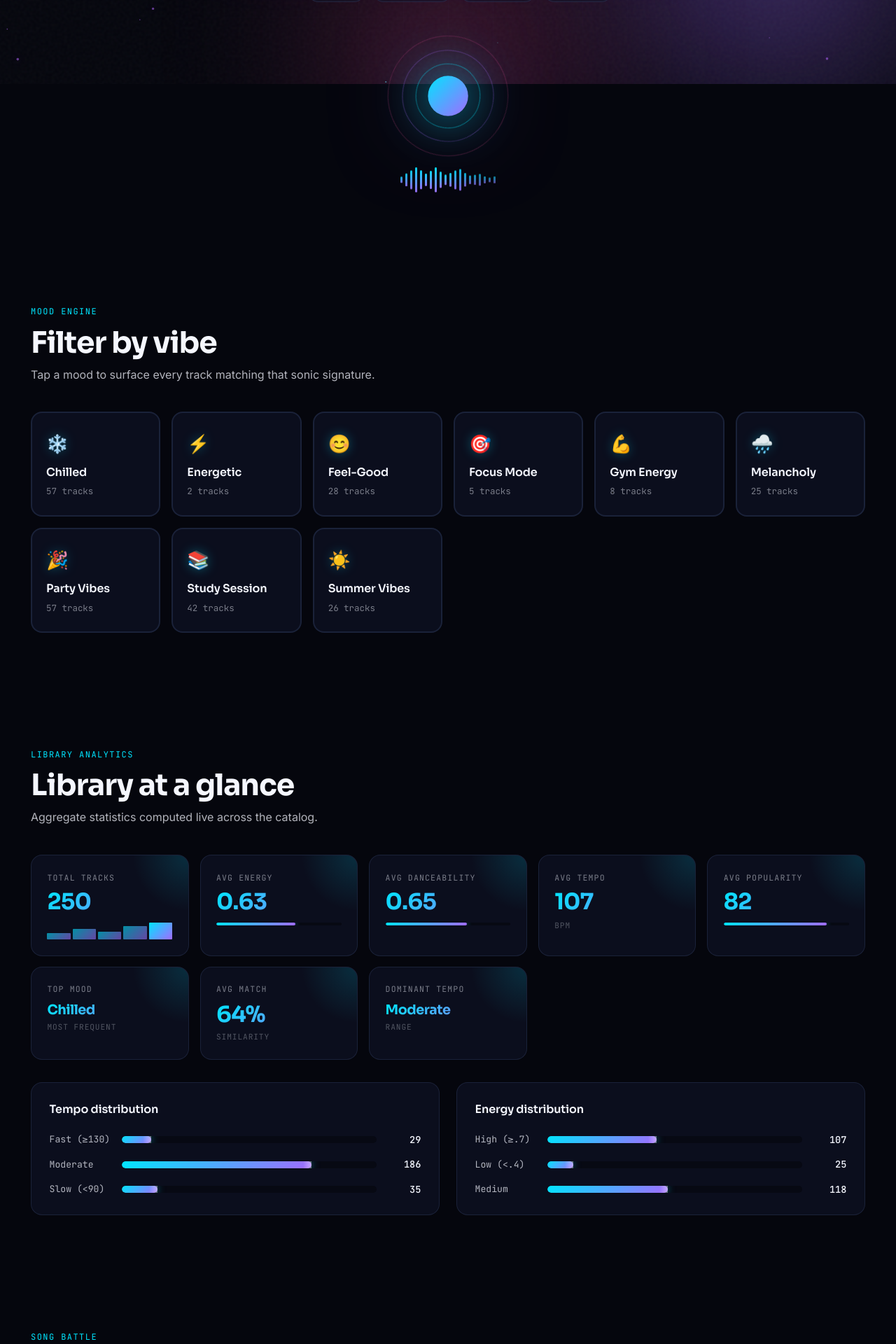
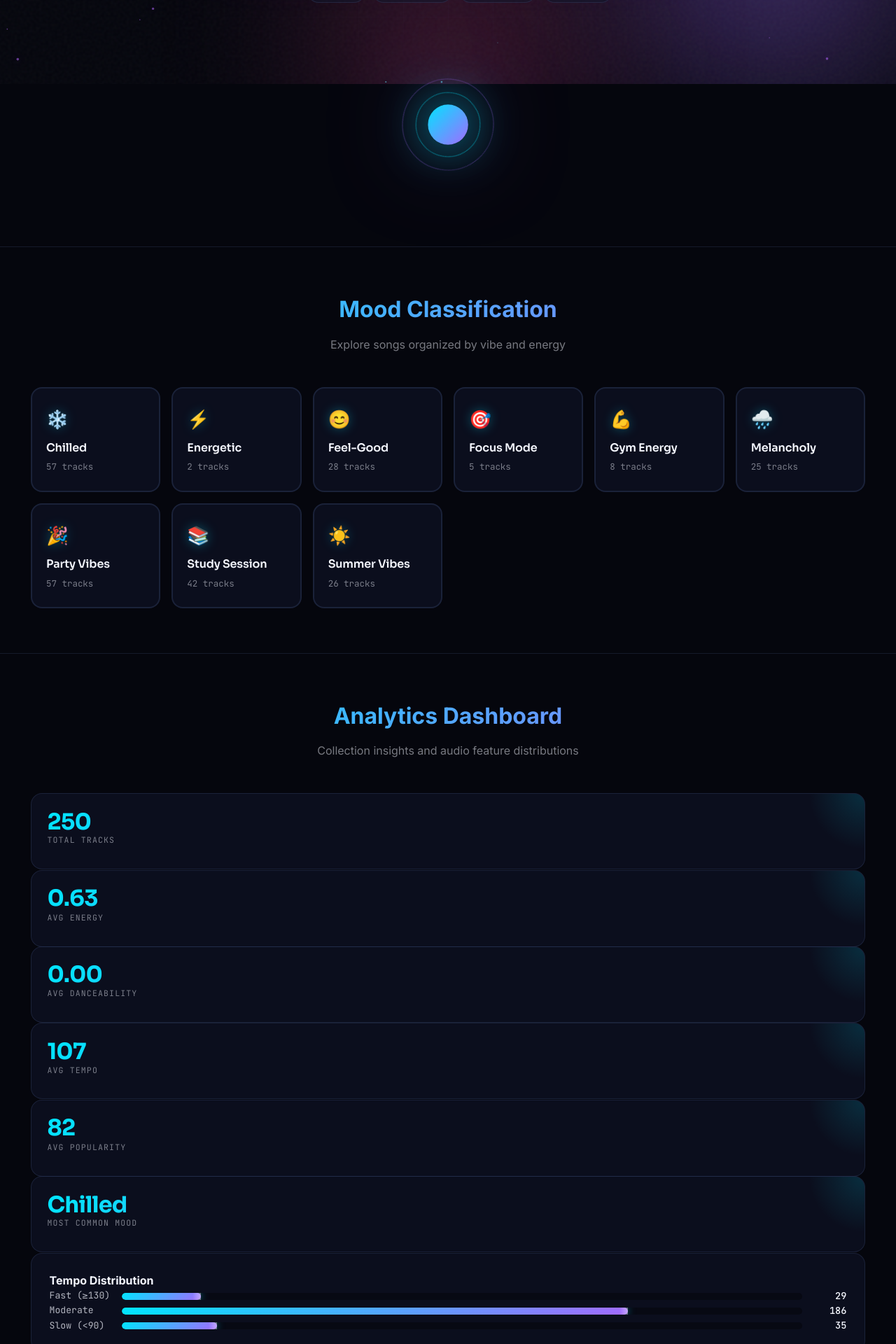
Before and after one commit to arshiasharma08/spotify_song_analyzer, a Flask app: page / in a window 1280 px wide. Shown: the part 680-2600 px from the top of the page at 70% size. Run offline with Flask 3, Linux system fonts and the light colour scheme.

Commit message:
Update index.html

```diff
--- a/templates/index.html
+++ b/templates/index.html
@@ -28,17 +28,25 @@
     <!-- TOP NAV -->
     <header class="nav">
         <div class="container nav-inner">
-            <a href="#" class="brand">
+            <a href="#" class="brand" data-nav="home">
                 <span class="brand-mark">
                     <span class="brand-dot"></span>
                 </span>
                 <span class="brand-text">Sonar<span class="brand-text-dim">.ai</span></span>
             </a>
             <nav class="nav-links">
-                <a href="#search">Search</a>
-                <a href="#moods">Moods</a>
-                <a href="#dashboard">Analytics</a>
-                <a href="#battle">Battle</a>
+                <a href="#search" class="nav-link" data-nav="search">
+                    <span>Search</span>
+                </a>
+                <a href="#moods" class="nav-link" data-nav="moods">
+                    <span>Moods</span>
+                </a>
+                <a href="#dashboard" class="nav-link" data-nav="dashboard">
+                    <span>Analytics</span>
+                </a>
+                <a href="#battle" class="nav-link" data-nav="battle">
+                    <span>Battle</span>
+                </a>
             </nav>
             <div class="nav-pill">
                 <span class="pulse-dot"></span>
@@ -100,250 +108,144 @@
                         <div class="orb-core"></div>
                         <div class="orb-ring orb-ring-1"></div>
                         <div class="orb-ring orb-ring-2"></div>
-                        <div class="orb-ring orb-ring-3"></div>
-                    </div>
-                    <div class="waveform">
-                        <span></span><span></span><span></span><span></span><span></span>
-                        <span></span><span></span><span></span><span></span><span></span>
-                        <span></span><span></span><span></span><span></span><span></span>
-                        <span></span><span></span><span></span><span></span><span></span>
                     </div>
                 </div>
             </div>
         </section>
 
         <!-- SEARCH RESULTS -->
-        <section id="searchResults" class="section hidden">
+        <section id="results" class="results hidden">
             <div class="container">
-                <div class="section-head">
-                    <div>
-                        <span class="eyebrow">01 · Results</span>
-                        <h2 class="section-title">Search results</h2>
-                    </div>
-                    <span id="resultsCount" class="count-pill">0 tracks</span>
-                </div>
+                <h2 class="results-title">Results</h2>
                 <div id="resultsList" class="results-grid"></div>
             </div>
         </section>
 
-        <!-- SELECTED SONG -->
-        <section id="selectedSongSection" class="section hidden">
+        <!-- SELECTED SONG + RECOMMENDATIONS -->
+        <section id="song-detail" class="song-detail hidden">
             <div class="container">
-                <div class="section-head">
-                    <div>
-                        <span class="eyebrow">02 · Now analyzing</span>
-                        <h2 class="section-title">Selected track</h2>
-                    </div>
+                <div id="selectedSongDetail" class="song-detail-content"></div>
+                <div id="recommendationsSection" class="recommendations-section hidden">
+                    <h3>Similar tracks</h3>
+                    <div id="recommendationsList" class="recommendations-grid"></div>
                 </div>
-                <div id="selectedSongCard" class="selected-card"></div>
+                <div id="insightsSection" class="insights-section hidden">
+                    <h3>Insights</h3>
+                    <div id="insightsList" class="insights-list"></div>
+                </div>
             </div>
         </section>
 
         <!-- MOODS -->
-        <section id="moods" class="section">
+        <section class="moods-section" id="moods">
             <div class="container">
-                <div class="section-head">
-                    <div>
-                        <span class="eyebrow">Mood engine</span>
-                        <h2 class="section-title">Filter by vibe</h2>
-                        <p class="section-sub">Tap a mood to surface every track matching that sonic signature.</p>
-                    </div>
+                <div class="section-header">
+                    <h2>Mood Classification</h2>
+                    <p class="section-subtext">Explore songs organized by vibe and energy</p>
                 </div>
-
                 <div id="moodGrid" class="mood-grid"></div>
 
-                <!-- Filtered results -->
-                <div id="moodFilterResults" class="mood-results hidden">
-                    <div class="mood-results-head">
-                        <div>
-                            <h3 id="moodFilterTitle" class="mood-results-title"></h3>
-                            <p id="moodFilterMeta" class="mood-results-meta"></p>
-                        </div>
-                        <button id="clearMoodFilterBtn" class="btn btn-ghost">
-                            <svg width="14" height="14" viewBox="0 0 24 24" fill="none" stroke="currentColor" stroke-width="2.5" stroke-linecap="round" stroke-linejoin="round"><path d="M18 6 6 18"/><path d="m6 6 12 12"/></svg>
-                            Clear filter
+                <!-- MOOD FILTER RESULTS -->
+                <div id="moodFilterResults" class="mood-filter-results hidden">
+                    <div class="mood-results-header">
+                        <h3 id="moodResultsTitle"></h3>
+                        <button id="clearMoodFilterBtn" class="btn btn-secondary btn-small">
+                            ✕ Clear
                         </button>
                     </div>
-                    <div id="moodFilterGrid" class="results-grid"></div>
-                    <div id="moodEmptyState" class="empty-state hidden">
-                        <div class="empty-icon">🎧</div>
-                        <p>No tracks in this mood yet — try another vibe.</p>
-                    </div>
+                    <div id="moodFilterGrid" class="mood-filter-grid"></div>
                 </div>
             </div>
         </section>
 
-        <!-- RECOMMENDATIONS -->
-        <section id="recommendationsSection" class="section hidden">
+        <!-- ANALYTICS DASHBOARD -->
+        <section class="dashboard-section" id="dashboard">
             <div class="container">
-                <div class="section-head">
-                    <div>
-                        <span class="eyebrow">03 · Recommendations</span>
-                        <h2 class="section-title">Sonically similar</h2>
-                        <p id="recSubtitle" class="section-sub">Ranked by weighted audio-feature similarity.</p>
+                <div class="section-header">
+                    <h2>Analytics Dashboard</h2>
+                    <p class="section-subtext">Collection insights and audio feature distributions</p>
+                </div>
+
+                <!-- Stats Grid -->
+                <div class="stats-grid">
+                    <div class="stat-card">
+                        <div class="stat-value" id="totalSongs">250</div>
+                        <div class="stat-label">Total tracks</div>
                     </div>
-                </div>
-                <div id="recommendationsGrid" class="rec-grid"></div>
-            </div>
-        </section>
-
-        <!-- INSIGHTS -->
-        <section id="insightsSection" class="section hidden">
-            <div class="container">
-                <div class="section-head">
-                    <div>
-                        <span class="eyebrow">04 · Insights</span>
-                        <h2 class="section-title">Track intelligence</h2>
+                    <div class="stat-card">
+                        <div class="stat-value" id="avgEnergy">0.00</div>
+                        <div class="stat-label">Avg energy</div>
                     </div>
-                </div>
-                <div id="insightsList" class="insights-list"></div>
-            </div>
-        </section>
-
-        <!-- ANALYTICS DASHBOARD -->
-        <section id="dashboard" class="section">
-            <div class="container">
-                <div class="section-head">
-                    <div>
-                        <span class="eyebrow">Library analytics</span>
-                        <h2 class="section-title">Library at a glance</h2>
-                        <p class="section-sub">Aggregate statistics computed live across the catalog.</p>
+                    <div class="stat-card">
+                        <div class="stat-value" id="avgDanceability">0.00</div>
+                        <div class="stat-label">Avg danceability</div>
+                    </div>
+                    <div class="stat-card">
+                        <div class="stat-value" id="avgTempo">0</div>
+                        <div class="stat-label">Avg tempo</div>
+                    </div>
+                    <div class="stat-card">
+                        <div class="stat-value" id="avgPopularity">0</div>
+                        <div class="stat-label">Avg popularity</div>
+                    </div>
+                    <div class="stat-card">
+                        <div class="stat-value" id="commonMood">—</div>
+                        <div class="stat-label">Most common mood</div>
                     </div>
                 </div>
 
-                <div class="stat-grid">
-                    <div class="stat-card">
-                        <div class="stat-label">Total tracks</div>
-                        <div id="totalSongs" class="stat-value" data-target="0">0</div>
-                        <div class="stat-spark"><span></span><span></span><span></span><span></span><span></span></div>
-                    </div>
-                    <div class="stat-card">
-                        <div class="stat-label">Avg energy</div>
-                        <div id="avgEnergy" class="stat-value" data-target="0">0.00</div>
-                        <div class="bar-mini"><div class="bar-mini-fill" data-fill="0"></div></div>
-                    </div>
-                    <div class="stat-card">
-                        <div class="stat-label">Avg danceability</div>
-                        <div id="avgDance" class="stat-value" data-target="0">0.00</div>
-                        <div class="bar-mini"><div class="bar-mini-fill" data-fill="0"></div></div>
-                    </div>
-                    <div class="stat-card">
-                        <div class="stat-label">Avg tempo</div>
-                        <div id="avgTempo" class="stat-value" data-target="0">0</div>
-                        <div class="stat-unit">BPM</div>
-                    </div>
-                    <div class="stat-card">
-                        <div class="stat-label">Avg popularity</div>
-                        <div id="avgPopularity" class="stat-value" data-target="0">0</div>
-                        <div class="bar-mini"><div class="bar-mini-fill" data-fill="0"></div></div>
-                    </div>
-                    <div class="stat-card">
-                        <div class="stat-label">Top mood</div>
-                        <div id="commonMood" class="stat-value stat-value-sm">—</div>
-                        <div class="stat-unit">most frequent</div>
-                    </div>
-                    <div class="stat-card">
-                        <div class="stat-label">Avg match</div>
-                        <div id="avgMatch" class="stat-value">0%</div>
-                        <div class="stat-unit">similarity</div>
-                    </div>
-                    <div class="stat-card">
-                        <div class="stat-label">Dominant tempo</div>
-                        <div id="dominantTempo" class="stat-value stat-value-sm">—</div>
-                        <div class="stat-unit">range</div>
-                    </div>
-                </div>
-
-                <div class="charts-grid">
+                <!-- Distribution Charts -->
+                <div class="charts-row">
                     <div class="chart-card">
-                        <h4 class="chart-title">Tempo distribution</h4>
-                        <div id="tempoChart" class="bar-chart"></div>
+                        <h4>Tempo Distribution</h4>
+                        <div id="tempoChart" class="chart"></div>
                     </div>
                     <div class="chart-card">
-                        <h4 class="chart-title">Energy distribution</h4>
-                        <div id="energyChart" class="bar-chart"></div>
+                        <h4>Energy Distribution</h4>
+                        <div id="energyChart" class="chart"></div>
                     </div>
                 </div>
             </div>
         </section>
 
         <!-- BATTLE -->
-        <section id="battle" class="section">
+        <section class="battle-section" id="battle">
             <div class="container">
-                <div class="section-head">
-                    <div>
-                        <span class="eyebrow">Song battle</span>
-                        <h2 class="section-title">Head-to-head</h2>
-                        <p class="section-sub">Compare any two tracks across audio features and pick a winner.</p>
+                <div class="section-header">
+                    <h2>Song Battle</h2>
+                    <p class="section-subtext">Head-to-head track comparison</p>
+                </div>
+
+                <div class="battle-inputs">
+                    <div class="battle-group">
+                        <label for="song1">Song 1</label>
+                        <select id="song1" class="select-input">
+                            <option value="">Select a song…</option>
+                        </select>
+                    </div>
+                    <div class="vs">vs</div>
+                    <div class="battle-group">
+                        <label for="song2">Song 2</label>
+                        <select id="song2" class="select-input">
+                            <option value="">Select a song…</option>
+                        </select>
                     </div>
                 </div>
 
-                <div class="battle-shell">
-                    <div class="battle-input-group">
-                        <label for="song1">Track A</label>
-                        <select id="song1" class="select-input">
-                            <option value="">Select song…</option>
-                        </select>
-                    </div>
-                    <div class="battle-vs">VS</div>
-                    <div class="battle-input-group">
-                        <label for="song2">Track B</label>
-                        <select id="song2" class="select-input">
-                            <option value="">Select song…</option>
-                        </select>
-                    </div>
-                    <button id="battleBtn" class="btn btn-primary btn-block">
-                        <span>Run battle</span>
-                    </button>
-                </div>
+                <button id="battleBtn" class="btn btn-primary">Compare</button>
 
                 <div id="battleResults" class="battle-results hidden"></div>
             </div>
         </section>
 
-        <!-- ABOUT -->
-        <section class="section about">
-            <div class="container">
-                <div class="about-grid">
-                    <div>
-                        <span class="eyebrow">Under the hood</span>
-                        <h2 class="section-title">How the engine works</h2>
-                    </div>
-                    <div class="about-body">
-                        <p>
-                            Every track is reduced to a feature vector — <strong>energy</strong>,
-                            <strong>danceability</strong>, <strong>tempo</strong>, and
-                            <strong>popularity</strong> — normalized to a comparable scale.
-                        </p>
-                        <p>
-                            Recommendations use <strong>weighted Euclidean distance</strong>:
-                            energy (30%) + danceability (30%) + tempo (20%) + popularity (20%).
-                            Closer in feature space = higher match confidence.
-                        </p>
-                        <p>
-                            Mood classification applies threshold logic across energy and
-                            danceability to sort tracks into ten distinct sonic categories.
-                        </p>
-                    </div>
-                </div>
-            </div>
-        </section>
     </main>
 
+    <!-- Footer -->
     <footer class="footer">
-        <div class="container footer-inner">
-            <span class="brand-text">Sonar<span class="brand-text-dim">.ai</span></span>
-            <span class="footer-meta">© 2025 · Audio intelligence platform · Built on Flask</span>
+        <div class="container">
+            <p>Sonar v2.0 · Audio intelligence platform</p>
         </div>
     </footer>
-
-    <!-- INLINE TOAST -->
-    <div id="toast" class="toast hidden"><span id="toastMsg"></span></div>
-
-    <!-- LOADING -->
-    <div id="loadingIndicator" class="loader hidden">
-        <div class="loader-orb"></div>
-    </div>
 
     <script src="{{ url_for('static', filename='script.js') }}"></script>
 </body>
```
